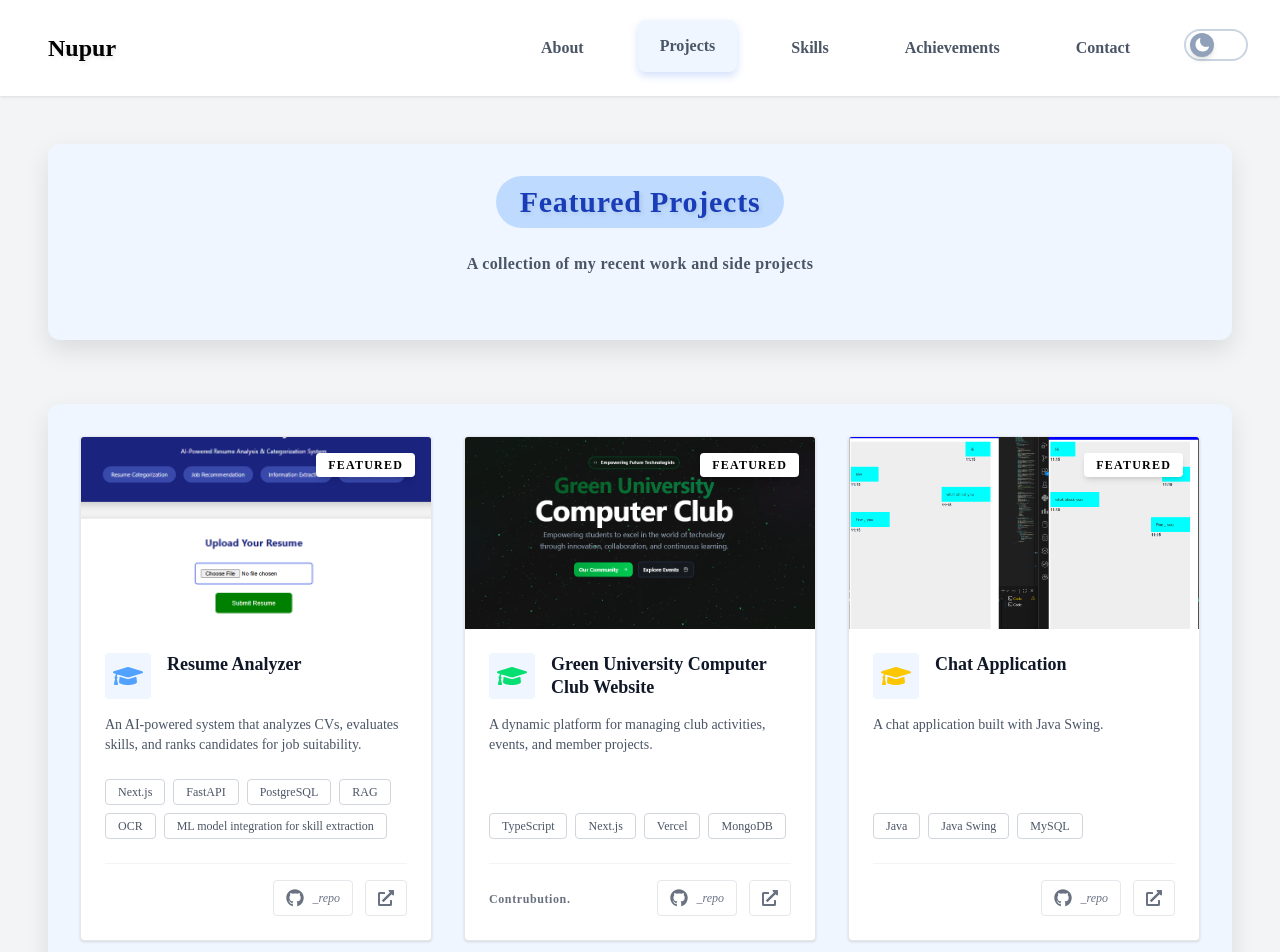
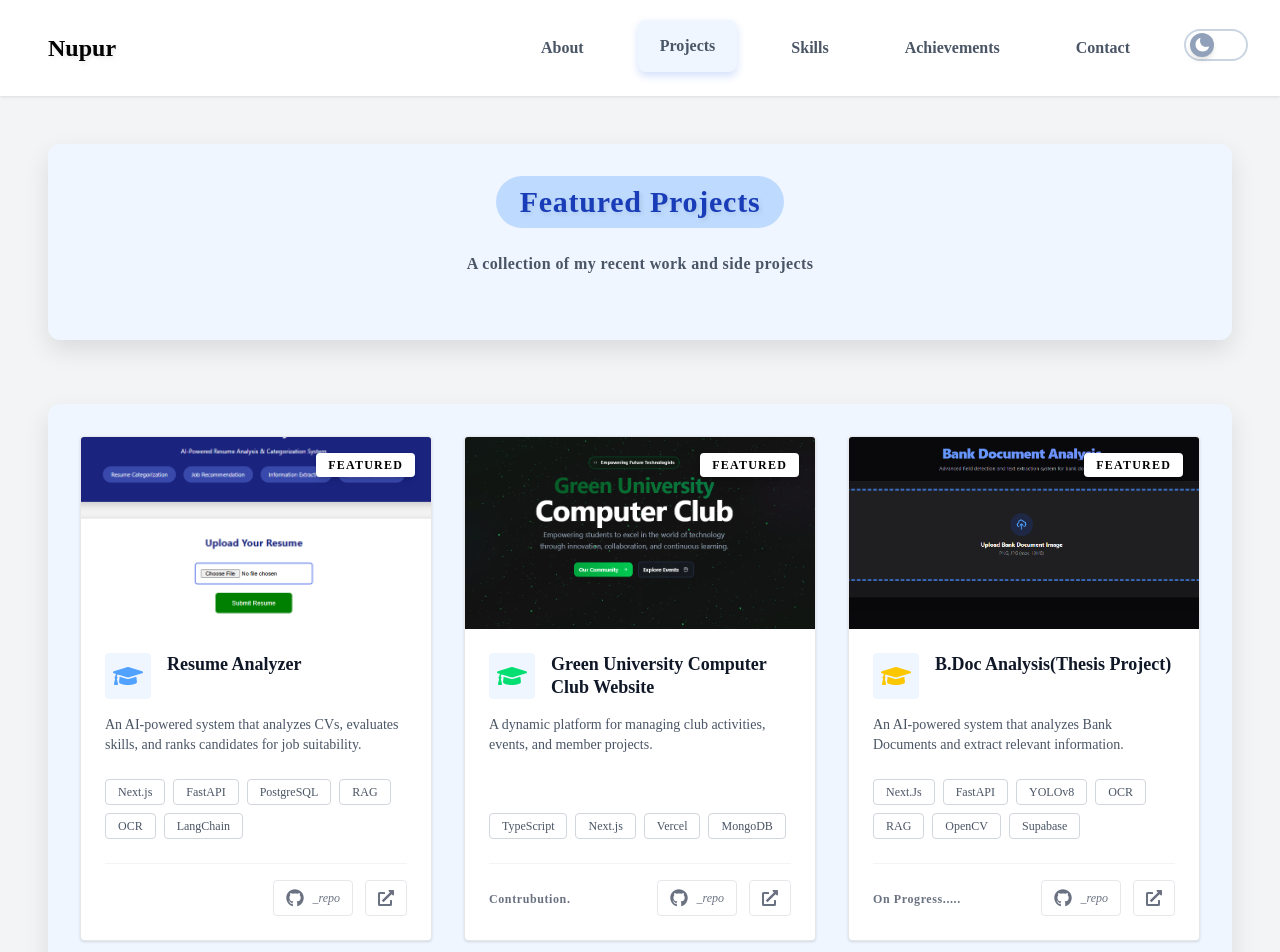
Before and after one commit to nupur221/fahmidanupur, a Next.js app: page /projects in a window 1280 px wide. Shown: the top 952 px of the page. Built offline with nearby package versions, Linux system fonts and the light colour scheme.

Commit message:
add project

```diff
--- a/src/app/projects/page.tsx
+++ b/src/app/projects/page.tsx
@@ -6,7 +6,7 @@ const Projects = () => {
         {
             title: "Resume Analyzer",
             description: "An AI-powered system that analyzes CVs, evaluates skills, and ranks candidates for job suitability.",
-            technologies: ["Next.js", "FastAPI", "PostgreSQL", "RAG", "OCR", "ML model integration for skill extraction"],
+            technologies: ["Next.js", "FastAPI", "PostgreSQL", "RAG", "OCR", "LangChain"],
             image: "rzmi.png",
             icon: <FaGraduationCap className="text-blue-400 text-3xl" />,
             github: "https://github.com/nupur221/resume_analizer",
@@ -23,11 +23,21 @@ const Projects = () => {
             live: "https://gucc.green.edu.bd/"
         },
         {
+            title: "B.Doc Analysis(Thesis Project)",
+            description: "An AI-powered system that analyzes Bank Documents and extract relevant information.",
+            technologies: ["Next.Js", "FastAPI", "YOLOv8", "OCR", "RAG", "OpenCV", "Supabase"],
+            image: "bdoc.png",
+            icon: <FaGraduationCap className="text-yellow-400 text-3xl" />,
+            github: "#",
+            githubText: "On Progress.....",
+            live: "#"
+        },
+           {
             title: "Chat Application",
             description: "A chat application built with Java Swing.",
             technologies: ["Java", "Java Swing", "MySQL"],
             image: "cap.png",
-            icon: <FaGraduationCap className="text-yellow-400 text-3xl" />,
+            icon: <FaGraduationCap className="text-red-400 text-3xl" />,
             github: "https://github.com/nupur221/OOP_Project-swing-",
             live: "#"
         }
--- a/src/app/skills/page.tsx
+++ b/src/app/skills/page.tsx
@@ -1,5 +1,5 @@
 import React from 'react';
-import { FaCode, FaReact, FaDatabase, FaTools, FaCog, FaWrench, FaBrain, FaCodeBranch, FaRobot, FaDocker } from "react-icons/fa";
+import { FaCode, FaReact, FaDatabase, FaCog, FaBrain, FaCodeBranch, FaRobot } from "react-icons/fa";
 import { MdApi, MdBuild } from 'react-icons/md';
 
 const Skills = () => {
@@ -58,7 +58,7 @@ const Skills = () => {
             title: "Dev. Tools",
             description: "Tools that streamline development, testing, and delivery processes.",
             icon: <MdBuild className="text-orange-400 text-3xl" />,
-            skills: ["Postman", "Docker(basic)"]
+            skills: ["Postman", "EchoAPI", "Docker(basic)"]
         },
         {
             title: "Analytical Skills",
```
Also changed, not shown: public/bdoc.png (added), public/icon.png (deleted).
